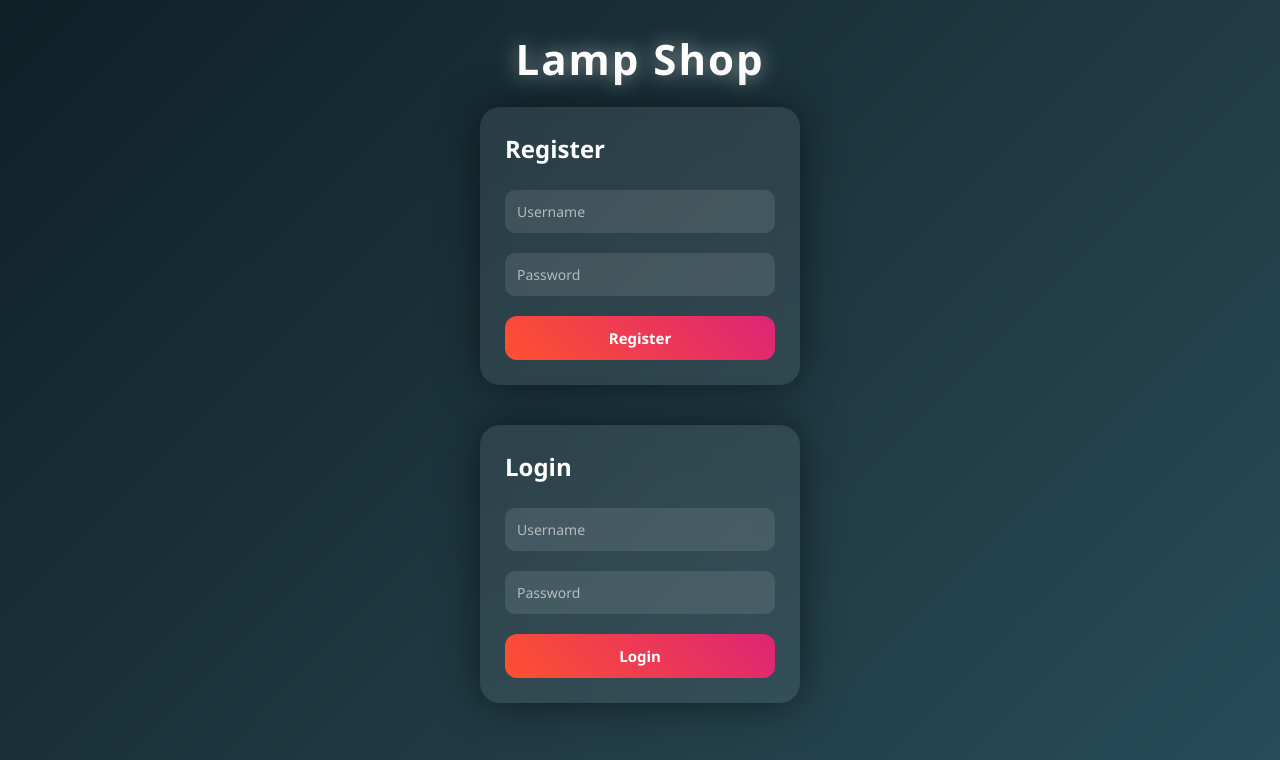
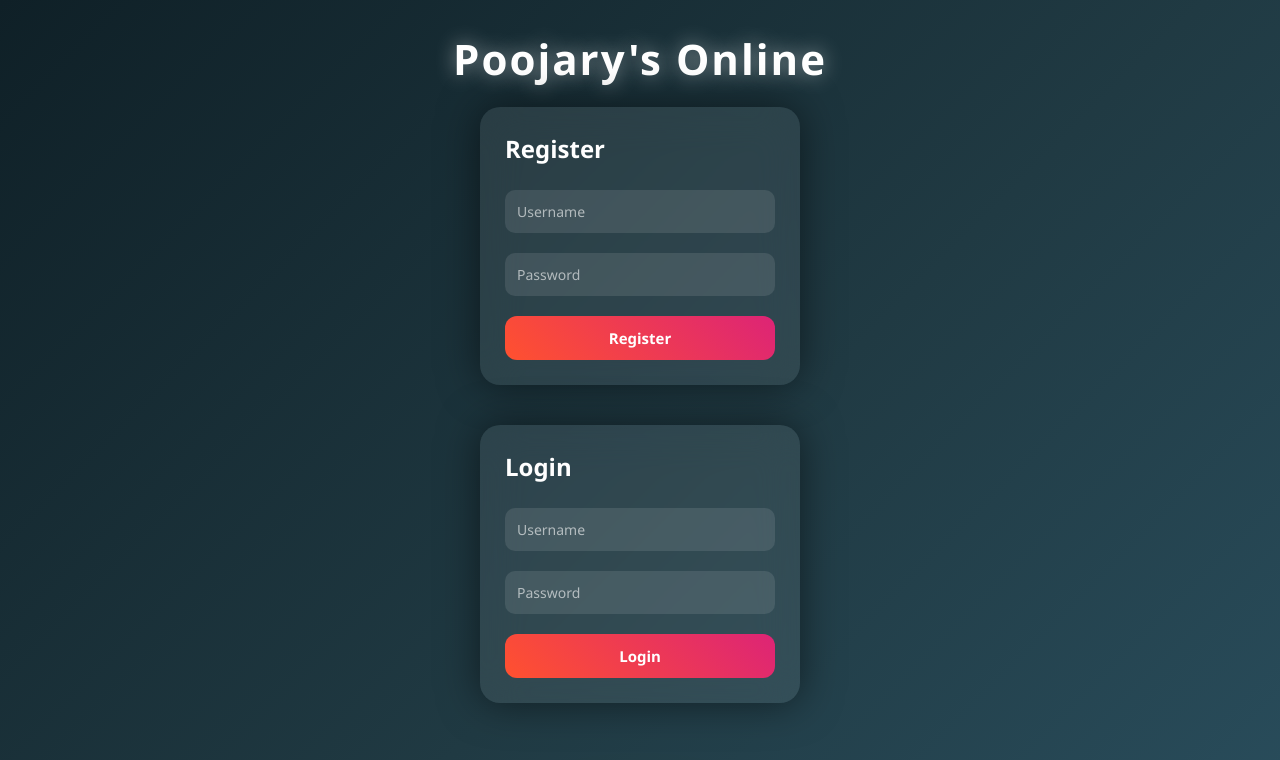
Before and after one commit to sanjaypoojary56-art/Poojary-s, a website: page public/index.html in a window 1280 px wide. Shown: the top 760 px of the page. Drawn offline with Linux system fonts and the light colour scheme.

Commit message:
Update index.html

```diff
--- a/public/index.html
+++ b/public/index.html
@@ -7,7 +7,7 @@
 <link rel="stylesheet" href="style.css">
 </head>
 <body>
-<h1>Lamp Shop</h1>
+<h1>Poojary's Online</h1>
 
 <!-- REGISTER -->
 <div id="register-box">
```
